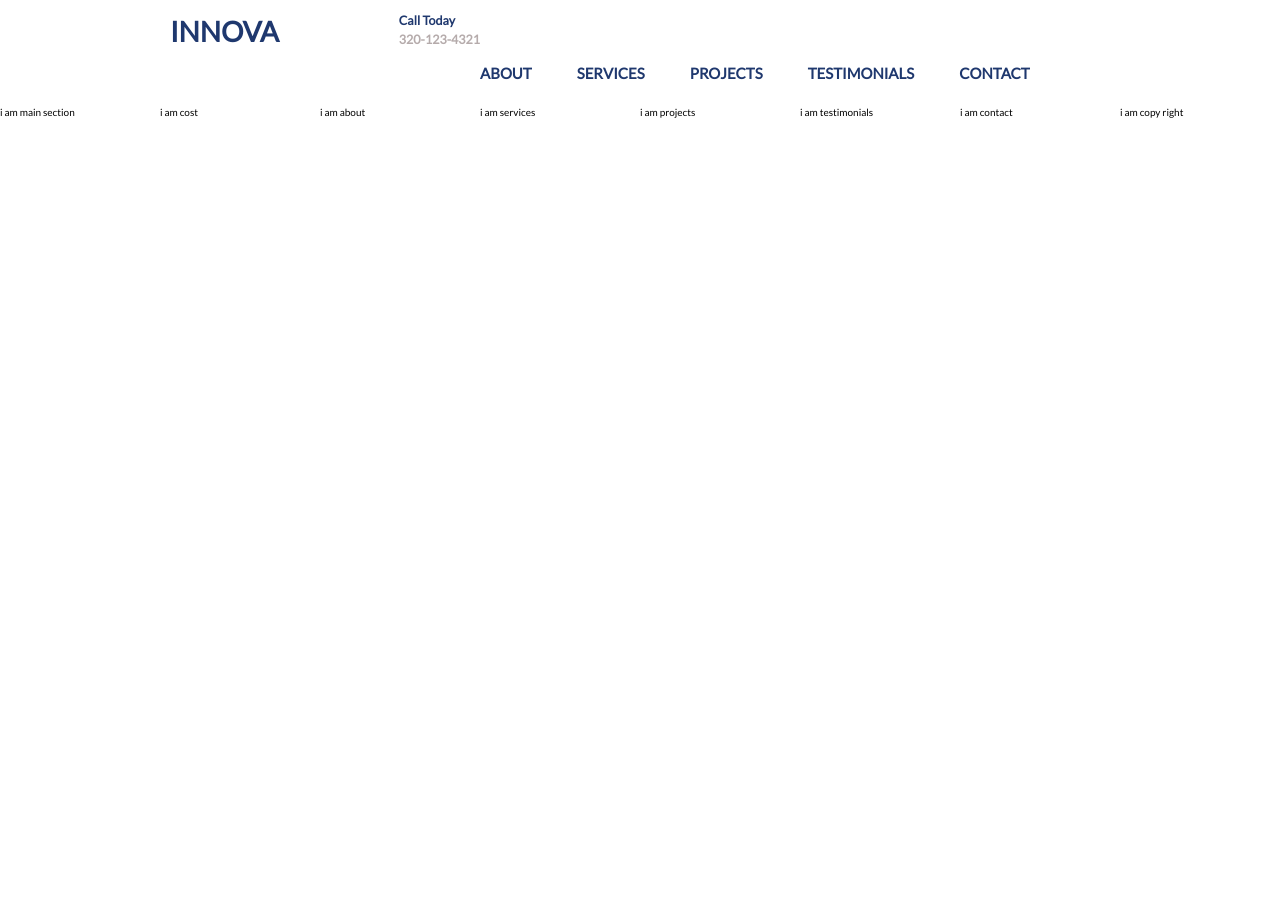
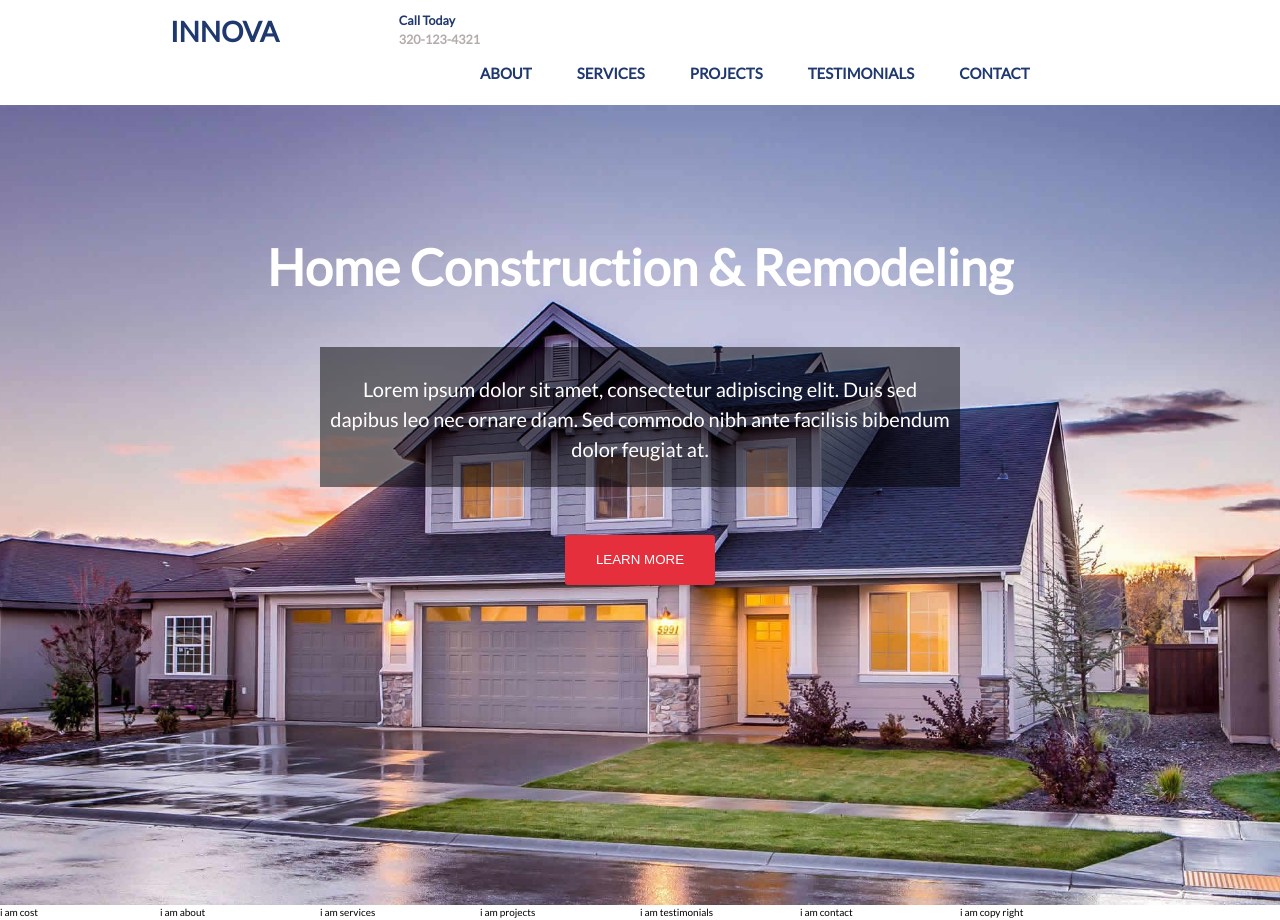
Before and after one commit to AbodyAmer/innova-project, a website: page index.html in a window 1280 px wide. Before the commit the page ends 800 px from the top, so only its background shows below. Drawn offline with Linux system fonts and the light colour scheme.

Commit message:
ain section

```diff
--- a/index.html
+++ b/index.html
@@ -27,7 +27,13 @@
             </nav>
         </header>
          <section class="main">
-             i am main section
+             <h1 class="main__header">Home Construction & Remodeling</h1>
+             <div class="main__text">
+                 <p>
+                        Lorem ipsum dolor sit amet, consectetur adipiscing elit. Duis sed dapibus leo nec ornare diam. Sed commodo nibh ante facilisis bibendum dolor feugiat at.
+                 </p>
+             </div>
+             <button class="btn btn-danger">learn more</button>
          </section>
          <section class="cost">
              i am cost
--- a/sass/_base.scss
+++ b/sass/_base.scss
@@ -26,5 +26,5 @@ body{
 .container{
     display: grid;
     grid-template-columns: repeat(8, minmax(15rem, 1fr));
-    grid-template-rows: min-content 80vh repeat(7 , min-content)  ;
+    grid-template-rows: min-content 100vh repeat(7 , min-content)  ;
 }
--- /dev/null
+++ b/sass/_mainsection.scss
@@ -0,0 +1,49 @@
+.main {
+    grid-column: 1 / -1;
+    background-image: url('../img/intro-bg.jpg');
+    background-size: cover;
+    background-position: center;
+    display: grid;
+    grid-template-rows: repeat(auto-fit, 200px);
+    &__header{
+
+        color: #fff;
+        font-size: 5rem;
+        grid-row: 2 / 3;
+        justify-self: center;
+        align-self: end;
+    }
+    &__text{
+        grid-row: 3 / 4;
+        color: #fff;
+        background-color: rgba($color: #000000, $alpha: .5);
+        width: 50vw;
+        justify-self: center;
+        font-size: 2rem;
+        text-align: center;
+        height: 70%;
+        transform: translateY(30%);
+        > p {
+           transform: translateY(30%);
+           padding: 0 1rem;
+        }
+    }
+}
+
+.btn-danger {
+    grid-row: 4 / 5;
+    transform: translateY(60%);
+    width: 15rem;
+    height: 5rem;
+    align-self: start;
+    justify-self: center;
+    border: none;
+    background-color: $color-secondary;
+    color: #fff;
+    border-radius: .3rem;
+    text-transform: uppercase;
+    cursor: pointer;
+}
+.btn-danger:hover{
+   background-color: $color-primary;
+}
--- a/sass/main.scss
+++ b/sass/main.scss
@@ -1,2 +1,3 @@
 @import 'base';
 @import 'header';
+@import 'mainsection';
```
Also changed, not shown: css/main.css.
